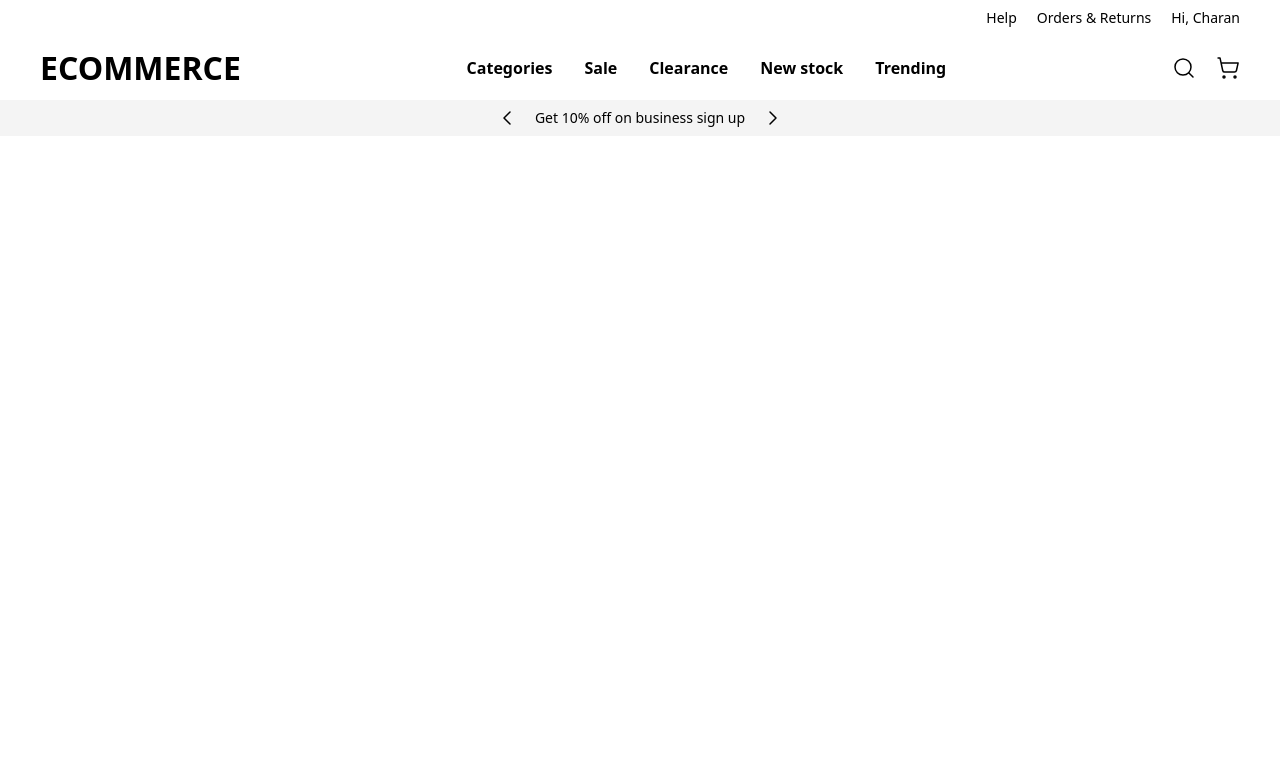
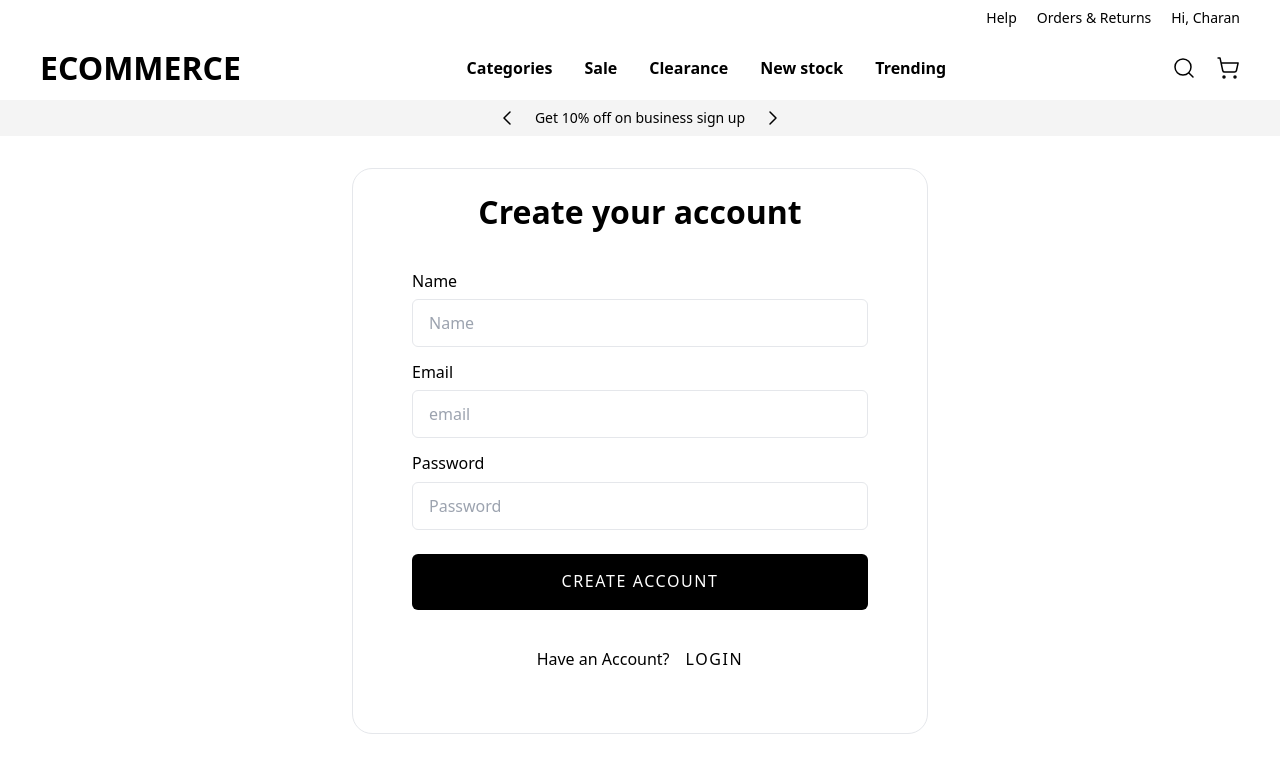
Before and after one commit to ncharanaraj/ecommerce, a React (Create React App) app: page / in a window 1280 px wide. Shown: the top 772 px of the page. Built offline with nearby package versions, Linux system fonts and the light colour scheme.

Commit message:
login and signup form

```diff
--- a/src/App.js
+++ b/src/App.js
@@ -1,6 +1,7 @@
 import React from "react";
 import Header from "./components/Header";
 import PromoHeader from "./components/PromoHeader";
+import Form from "./components/Form";
 
 const App = () => {
   return (
@@ -9,7 +10,9 @@ const App = () => {
         <Header />
         <PromoHeader />
       </header>
-      <main></main>
+      <main className="flex justify-center">
+        <Form />
+      </main>
     </>
   );
 };
--- /dev/null
+++ b/src/components/Form.js
@@ -0,0 +1,76 @@
+import React, { useState } from "react";
+
+const Form = () => {
+  const [isLoginForm, setIsLoginForm] = useState(false);
+
+  return (
+    <div className="w-[576px] border rounded-[20px] mt-8 flex flex-col items-center justify-center">
+      <form
+        className="flex flex-col items-center justify-center"
+        onSubmit={(e) => {
+          e.preventDefault();
+          console.log("form");
+        }}
+      >
+        <h2 className="leading-[38.73px] text-[32px] font-semibold my-6">
+          {isLoginForm ? "Login" : "Create your account"}
+        </h2>
+        {isLoginForm && (
+          <>
+            <h3 className="font-medium text-2xl leading-[29.05px] mb-2">
+              Welcome back to ECOMMERCE
+            </h3>
+            <p className="font-normal text-base leading-[19.36px] mb-2">
+              The next gen business marketplace
+            </p>
+          </>
+        )}
+        {!isLoginForm && (
+          <label className="mt-4">
+            <p className="leading-[19.36px] text-base font-normal">Name</p>
+            <input
+              type="text"
+              placeholder="Name"
+              className="w-[456px] h-12 border rounded-md p-4 mt-2"
+            />
+          </label>
+        )}
+        <label className="mt-4">
+          <p className="leading-[19.36px] text-base font-normal">Email</p>
+          <input
+            type="email"
+            placeholder="email"
+            className="w-[456px] h-12 border rounded-md p-4 mt-2"
+          />
+        </label>
+        <label className="mt-4">
+          <p className="leading-[19.36px] text-base font-normal">Password</p>
+          <input
+            type="password"
+            placeholder="Password"
+            className="w-[456px] h-12 border rounded-md p-4 mt-2"
+          />
+        </label>
+        <button
+          type="submit"
+          className="w-[456px] h-14 bg-black text-white rounded-md leading-[19.36px] font-medium text-base tracking-widest uppercase my-6 "
+        >
+          {isLoginForm ? "Login" : "Create account"}
+        </button>
+      </form>
+      <div
+        className="flex gap-4 mb-16 mt-4 cursor-pointer"
+        onClick={() => setIsLoginForm(!isLoginForm)}
+      >
+        <p className="leading-[19.36px] font-normal text-base">
+          {isLoginForm ? "Don’t have an Account?" : "Have an Account?"}
+        </p>
+        <p className="leading-[19.36px] font-medium text-base tracking-widest uppercase">
+          {isLoginForm ? "Sign up" : "Login"}
+        </p>
+      </div>
+    </div>
+  );
+};
+
+export default Form;
```
